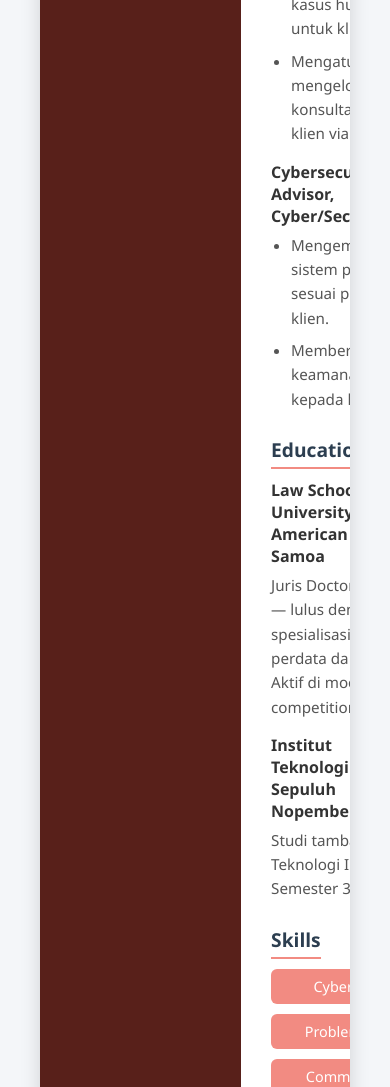
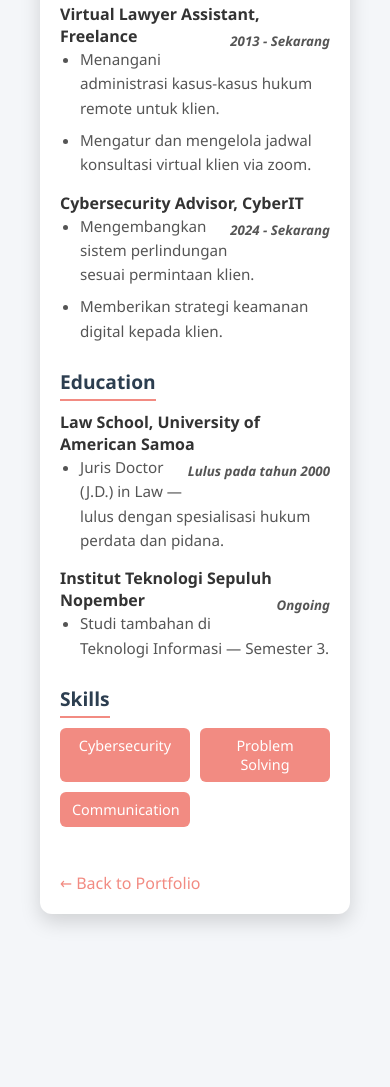
Before and after one commit to Asarumawari/pweb-html_css-p32-2025, a plain HTML site: page cv.html in a window 390 px wide. Shown: the part 913-2000 px from the top of the page. After the commit the page ends 1867 px from the top, so only its background shows below. Drawn offline with Linux system fonts and the light colour scheme.

Commit message:
Add responsive layout to cv.html

```diff
--- a/cv.html
+++ b/cv.html
@@ -2,7 +2,8 @@
 <html lang="en">
 <head>
   <meta charset="UTF-8">
-  <title>James Morgan McGill - CV</title>
+  <meta name="viewport" content="width=device-width, initial-scale=1.0">
+  <title>Portfolio - James Morgan McGill</title>
   <style>
     * {
       margin: 0;
@@ -51,23 +52,6 @@
       margin-bottom: 15px;
       border: 3px solid #fff;
     }
-
-   .cv-header {
-     display: flex;
-     justify-content: space-between;
-     align-items: baseline;
-     margin-bottom: 6px;
-   }
-
-   .cv-item {
-    margin-bottom: 15px;
-   }
-
-    .cv-item ul {
-     list-style-type: disc;
-     margin-left: 20px;
-   }
-
 
     .sidebar h2 {
       font-size: 1.4rem;
@@ -140,8 +124,18 @@
     }
 
     .cv-content ul {
-      list-style-type: disc;
-      margin-left: 20px;
+      list-style: disc;
+      padding-left: 20px;
+    }
+
+    .item {
+      margin-bottom: 15px;
+    }
+
+    .item strong {
+      display: block;
+      font-size: 1rem;
+      color: #333;
     }
 
     .skills-grid {
@@ -170,8 +164,8 @@
     .back-link {
       display: inline-block;
       margin-top: 20px;
+      color: #f28b82;
       text-decoration: none;
-     color: #f28b82;
       font-weight: 500;
       transition: color 0.2s ease;
     }
@@ -180,6 +174,26 @@
       color: #e57373;
     }
 
+    @media (max-width: 768px) {
+      .cv-container {
+        flex-direction: column;
+      }
+
+      .sidebar {
+        text-align: center;
+        padding: 20px;
+      }
+
+      .cv-content {
+        padding: 20px;
+      }
+
+      .cv-pic {
+        width: 100px;
+        height: 100px;
+        margin: 0 auto 10px auto;
+      }
+    }
   </style>
 </head>
 <body>
@@ -211,34 +225,24 @@
 
       <section>
   <h3>Experience</h3>
-
-  <div class="cv-item">
-    <div class="cv-header">
-      <strong>Associate Lawyer, Davis & Main</strong>
-      <span class="duration">2003 - 2004</span>
-    </div>
+  <div class="item">
+    <strong>Associate Lawyer, Davis & Main <span class="duration"><sub>2003 - 2004</sub></span></strong>
     <ul>
       <li>Menangani kasus hukum besar berdasarkan permintaan klien.</li>
       <li>Mewakili klien dalam melakukan negosiasi kontrak bernilai tinggi.</li>
     </ul>
   </div>
 
-  <div class="cv-item">
-    <div class="cv-header">
-      <strong>Virtual Lawyer Assistant, Freelance</strong>
-      <span class="duration">2013 - Sekarang</span>
-    </div>
+  <div class="item">
+    <strong>Virtual Lawyer Assistant, Freelance <span class="duration"><sub>2013 - Sekarang</sub></span></strong>
     <ul>
       <li>Menangani administrasi kasus-kasus hukum remote untuk klien.</li>
       <li>Mengatur dan mengelola jadwal konsultasi virtual klien via zoom.</li>
     </ul>
   </div>
 
-  <div class="cv-item">
-    <div class="cv-header">
-      <strong>Cybersecurity Advisor, Cyber/Secure</strong>
-      <span class="duration">2024 - Sekarang</span>
-    </div>
+  <div class="item">
+    <strong>Cybersecurity Advisor, CyberIT <span class="duration"><sub>2024 - Sekarang</sub></span></strong>
     <ul>
       <li>Mengembangkan sistem perlindungan sesuai permintaan klien.</li>
       <li>Memberikan strategi keamanan digital kepada klien.</li>
@@ -248,21 +252,18 @@
 
 <section>
   <h3>Education</h3>
-
-  <div class="cv-item">
-    <div class="cv-header">
-      <strong>Law School, University of American Samoa</strong>
-      <span class="duration">Lulus pada tahun 2000</span>
-    </div>
-    <p>Juris Doctor (J.D.) in Law — lulus dengan spesialisasi hukum perdata dan pidana. Aktif di moot court competition.</p>
+  <div class="item">
+    <strong>Law School, University of American Samoa <span class="duration"><sub>Lulus pada tahun 2000</sub></span></strong>
+    <ul>
+      <li>Juris Doctor (J.D.) in Law — lulus dengan spesialisasi hukum perdata dan pidana.</li>
+    </ul>
   </div>
 
-  <div class="cv-item">
-    <div class="cv-header">
-      <strong>Institut Teknologi Sepuluh Nopember</strong>
-      <span class="duration">Ongoing</span>
-    </div>
-    <p>Studi tambahan di Teknologi Informasi — Semester 3</p>
+  <div class="item">
+    <strong>Institut Teknologi Sepuluh Nopember <span class="duration"><sub>Ongoing</sub></span></strong>
+    <ul>
+      <li>Studi tambahan di Teknologi Informasi — Semester 3.</li>
+    </ul>
   </div>
 </section>
 
@@ -275,10 +276,7 @@
         </div>
       </section>
 
-  <section>
-  <a href="index.html" class="back-link">← Back to Portofolio</a>
-  </section>
-
+      <a href="index.html" class="back-link">← Back to Portfolio</a>
     </main>
   </div>
 </body>
```
Lines whose indentation alone changed are shown as unchanged.
